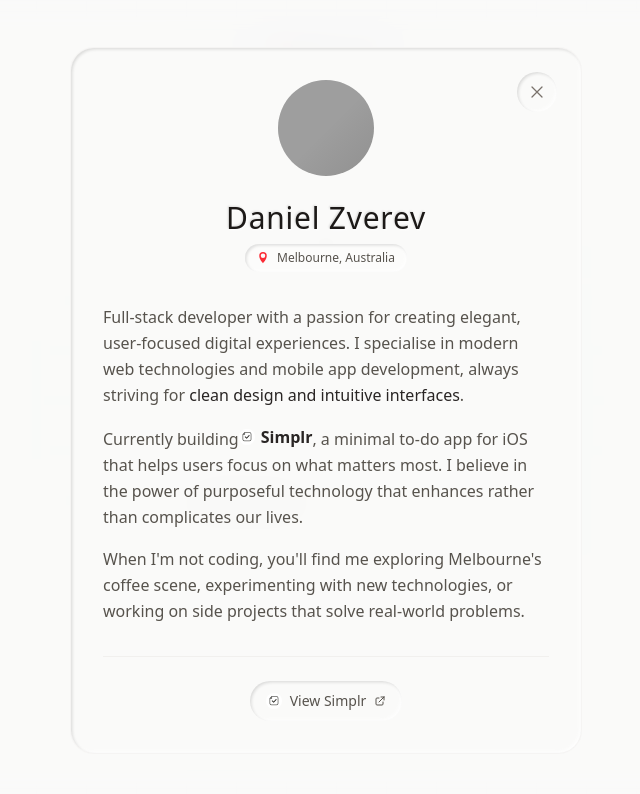
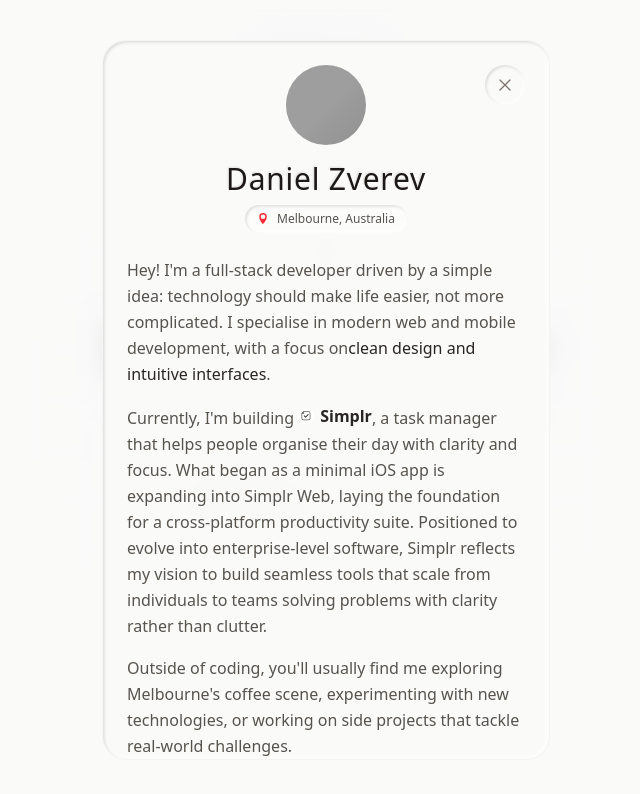
Before and after one commit to wote-dev/danielzverev, a React (Vite) app: page / in a window 1280 px wide. Both pictures are taken after a click on the button 639 px from the left and 250 px from the top of the page. Shown: the top 794 px of the page, without its empty margins (314-954 px from the left). Built offline with nearby package versions, Linux system fonts and the light colour scheme; grey boxes are pictures that could not be loaded.

Commit message:
bio updated

```diff
--- a/src/components/ui/bio-modal.tsx
+++ b/src/components/ui/bio-modal.tsx
@@ -63,7 +63,7 @@ export const BioModal: React.FC<BioModalProps> = ({ isOpen, onClose }) => {
 
   return (
     <div
-      className="fixed inset-0 z-50 flex items-start sm:items-center justify-center p-4 overflow-y-auto"
+      className="fixed inset-0 z-50 flex items-center justify-center p-4 overflow-y-auto"
       onClick={handleBackdropClick}
     >
       {/* Enhanced Backdrop */}
@@ -81,14 +81,14 @@ export const BioModal: React.FC<BioModalProps> = ({ isOpen, onClose }) => {
 
       {/* Modal Content */}
       <div
-        className={`relative w-full max-w-lg mx-auto transition-all duration-600 ease-out ${
+        className={`relative w-full max-w-md mx-auto my-auto transition-all duration-600 ease-out ${
           isVisible
             ? 'opacity-100 translate-y-0 scale-100'
             : 'opacity-0 translate-y-8 scale-95'
         }`}
       >
         <div
-          className={`relative w-full rounded-3xl p-8 transition-all duration-400 ${
+          className={`relative w-full rounded-3xl p-6 transition-all duration-400 max-h-[90vh] overflow-y-auto ${
             theme === 'dark'
               ? 'bg-stone-900/95 embossed-subtle-dark backdrop-blur-lg border border-stone-700/30'
               : 'bg-stone-50/95 embossed-subtle-light backdrop-blur-lg border border-stone-200/30'
@@ -114,12 +114,12 @@ export const BioModal: React.FC<BioModalProps> = ({ isOpen, onClose }) => {
           </button>
 
           {/* Header Section */}
-          <div className={`text-center mb-8 transition-all duration-500 ease-out ${
+          <div className={`text-center mb-6 transition-all duration-500 ease-out ${
             animationStage >= 1 ? 'opacity-100 translate-y-0' : 'opacity-0 translate-y-4'
           }`}>
             {/* Enhanced Avatar */}
-            <div className="flex justify-center mb-6">
-              <div className={`relative w-24 h-24 rounded-full overflow-hidden transition-all duration-300 hover:scale-105 ${
+            <div className="flex justify-center mb-4">
+              <div className={`relative w-20 h-20 rounded-full overflow-hidden transition-all duration-300 hover:scale-105 ${
                 theme === 'dark'
                   ? 'ring-3 ring-stone-600/40 shadow-2xl embossed-subtle-dark'
                   : 'ring-3 ring-stone-300/40 shadow-xl embossed-subtle-light'
@@ -162,7 +162,7 @@ export const BioModal: React.FC<BioModalProps> = ({ isOpen, onClose }) => {
           </div>
 
           {/* Bio Content with enhanced styling */}
-          <div className={`space-y-5 transition-all duration-500 ease-out delay-200 ${
+          <div className={`space-y-4 transition-all duration-500 ease-out delay-200 ${
             animationStage >= 2 ? 'opacity-100 translate-y-0' : 'opacity-0 translate-y-4'
           }`}>
             <div className={`text-base leading-relaxed ${
@@ -171,34 +171,31 @@ export const BioModal: React.FC<BioModalProps> = ({ isOpen, onClose }) => {
                 : 'text-stone-600'
             }`}>
               <p className="mb-4">
-                Full-stack developer with a passion for creating elegant, user-focused digital experiences.
-                I specialise in modern web technologies and mobile app development, always striving for
+                Hey! I'm a full-stack developer driven by a simple idea: technology should make life easier, not more complicated. I specialise in modern web and mobile development, with a focus on
                 <span className={`font-medium ${
                   theme === 'dark' ? 'text-stone-200' : 'text-stone-800'
-                }`}> clean design and intuitive interfaces</span>.
+                }`}>clean design and intuitive interfaces</span>.
               </p>
 
               <p className="mb-4">
-                Currently building
+                Currently, I'm building{' '}
                 <span className={`inline-flex items-center gap-1.5 font-semibold ${
                   theme === 'dark' ? 'text-stone-200' : 'text-stone-800'
                 }`}>
                   <img src="/simplr.png" alt="Simplr" className="w-4 h-4 rounded" />
                   Simplr
                 </span>,
-                a minimal to-do app for iOS that helps users focus on what matters most.
-                I believe in the power of purposeful technology that enhances rather than complicates our lives.
+                a task manager that helps people organise their day with clarity and focus. What began as a minimal iOS app is expanding into Simplr Web, laying the foundation for a cross-platform productivity suite. Positioned to evolve into enterprise-level software, Simplr reflects my vision to build seamless tools that scale from individuals to teams solving problems with clarity rather than clutter.
               </p>
 
               <p>
-                When I'm not coding, you'll find me exploring Melbourne's coffee scene,
-                experimenting with new technologies, or working on side projects that solve real-world problems.
+                Outside of coding, you'll usually find me exploring Melbourne's coffee scene, experimenting with new technologies, or working on side projects that tackle real-world challenges.
               </p>
             </div>
           </div>
 
           {/* Action Section */}
-          <div className={`mt-8 pt-6 border-t transition-all duration-500 ease-out delay-400 ${
+          <div className={`mt-6 pt-4 border-t transition-all duration-500 ease-out delay-400 ${
             animationStage >= 3 ? 'opacity-100 translate-y-0' : 'opacity-0 translate-y-4'
           } ${
             theme === 'dark'
```
